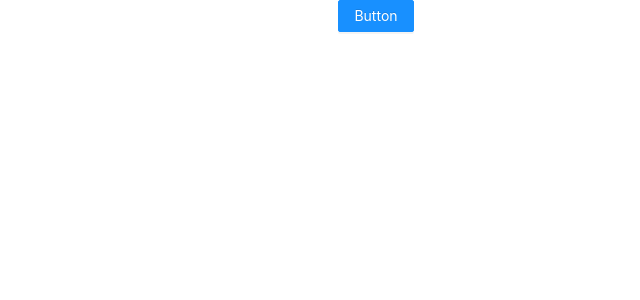
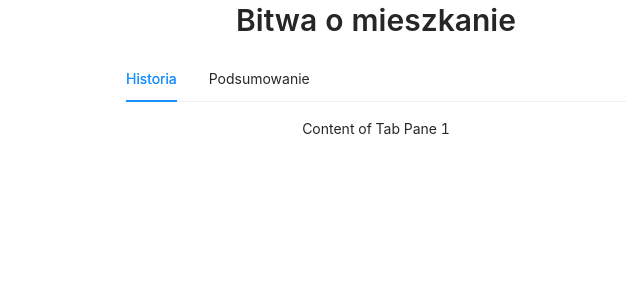
Before and after one commit to bionicl/home-battle, a React (Create React App) app: page / in a window 1280 px wide. Shown: the top 300 px of the page, without its empty margins (264-904 px from the left). Built offline with nearby package versions, Linux system fonts and the light colour scheme.

Commit message:
Some layout changes

```diff
--- a/src/App.css
+++ b/src/App.css
@@ -1,40 +1,7 @@
-@import '~antd/dist/antd.css';
+@import "~antd/dist/antd.css";
 
-.App {
+.app {
   text-align: center;
+  max-width: 500px;
+  margin: 0 auto;
 }
-
-.App-logo {
-  height: 40vmin;
-  pointer-events: none;
-}
-
-@media (prefers-reduced-motion: no-preference) {
-  .App-logo {
-    animation: App-logo-spin infinite 20s linear;
-  }
-}
-
-.App-header {
-  background-color: #282c34;
-  min-height: 100vh;
-  display: flex;
-  flex-direction: column;
-  align-items: center;
-  justify-content: center;
-  font-size: calc(10px + 2vmin);
-  color: white;
-}
-
-.App-link {
-  color: #61dafb;
-}
-
-@keyframes App-logo-spin {
-  from {
-    transform: rotate(0deg);
-  }
-  to {
-    transform: rotate(360deg);
-  }
-}
--- a/src/App.tsx
+++ b/src/App.tsx
@@ -1,10 +1,22 @@
+import { Tabs, Typography } from 'antd';
 import './App.css';
-import { Button } from 'antd';
+
+const { Title, Text, Link } = Typography;
+const { TabPane } = Tabs;
+
 
 function App() {
   return (
-    <div className="App">
-      <Button type="primary">Button</Button>
+    <div className="app">
+      <Title level={2}>Bitwa o mieszkanie</Title>
+      <Tabs defaultActiveKey="1">
+        <TabPane tab="Historia" key="1">
+          Content of Tab Pane 1
+        </TabPane>
+        <TabPane tab="Podsumowanie" key="2">
+          Content of Tab Pane 2
+        </TabPane>
+      </Tabs>
     </div>
   );
 }
```
